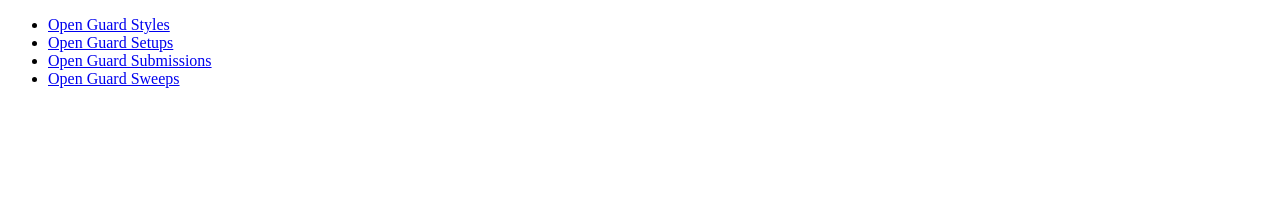
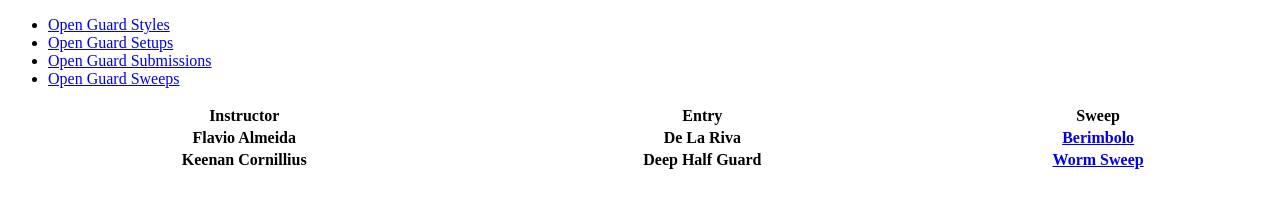
Before and after one commit to FirstGlanceBaby/Project0, a plain HTML site: page sweeps.html in a window 1280 px wide. Drawn offline with Linux system fonts and the light colour scheme.

Commit message:
add table and image

```diff
--- a/sweeps.html
+++ b/sweeps.html
@@ -10,5 +10,22 @@
   			<li><a href="submissions.html">Open Guard Submissions</a></li>
   			<li><a href="sweeps.html">Open Guard Sweeps</a></li>
 		</ul>
+		<table style="width:100%">
+  			<tr>
+    			<th>Instructor</th>
+    			<th>Entry</th>
+    			<th>Sweep</th>
+  			</tr>
+ 			 <tr>
+    			<th>Flavio Almeida</th>
+    			<th>De La Riva</th>
+   				 <th><a href="https://www.youtube.com/watch?v=6ZRn5NuqMVU">Berimbolo</a></th>
+  			</tr>
+ 			 <tr>
+   				 <th>Keenan Cornillius</th>
+   				 <th>Deep Half Guard</th>
+   				 <th><a href="https://www.youtube.com/watch?v=adbXsY1gPL8">Worm Sweep</a></th>
+  			</tr>
+		</table>
     </body>
 </html>
```
Also changed, not shown: index.html (+5 -2 lines), images/competition_sweep.jpg (added).
